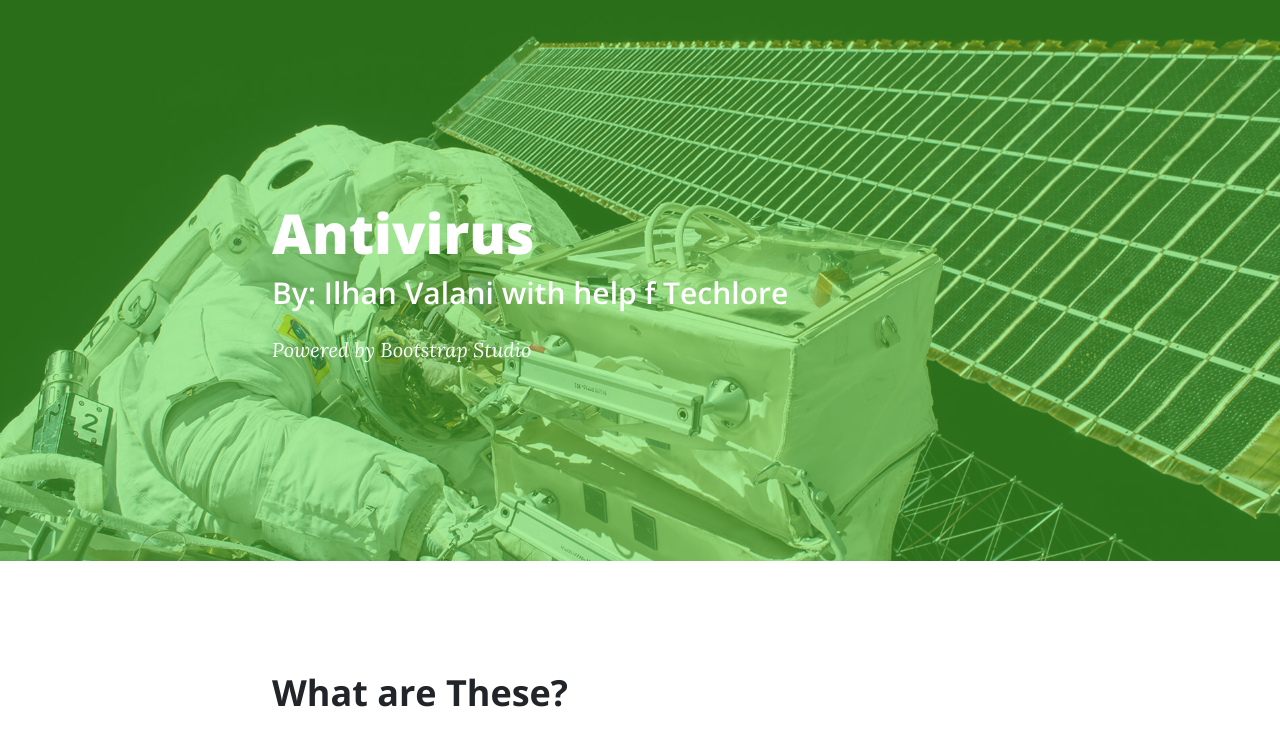
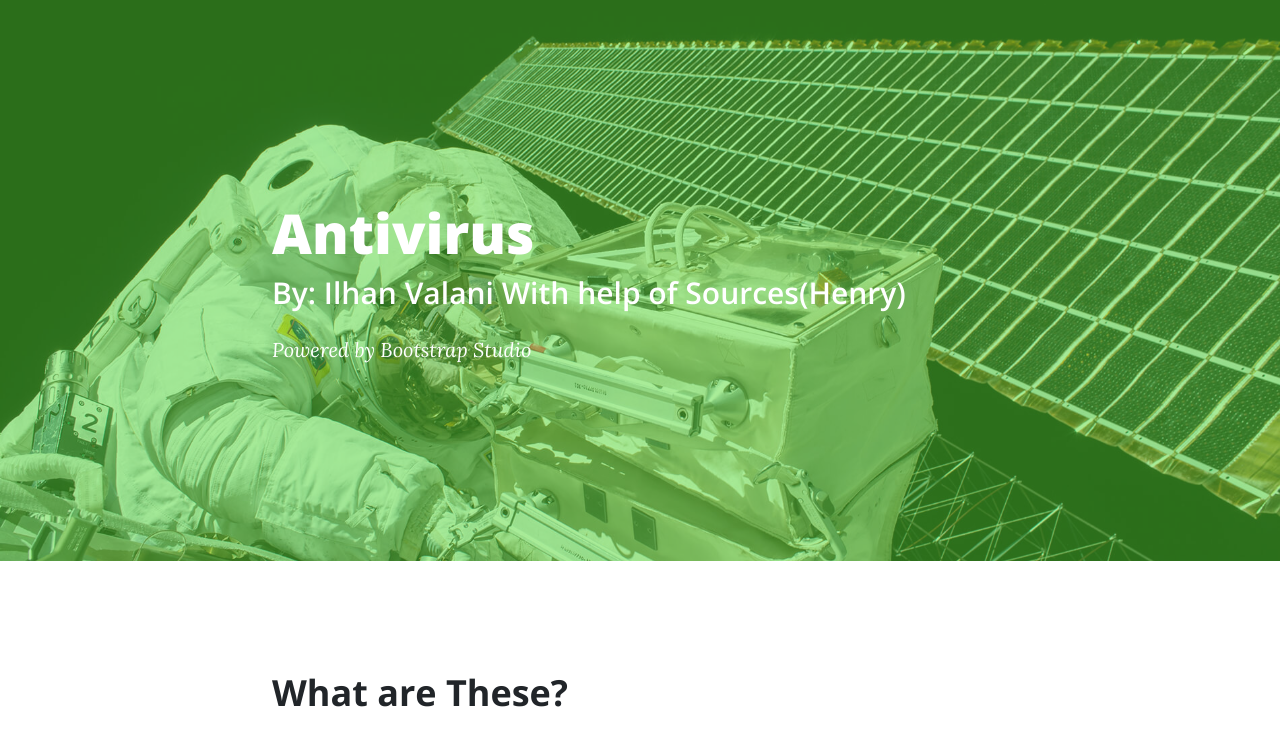
Before and after one commit to Racer098/Antivirus, a plain HTML site: page index.html in a window 1280 px wide. Shown: the top 741 px of the page. Drawn offline with nearby package versions, Linux system fonts and the light colour scheme.

Commit message:
Update index.html

```diff
--- a/index.html
+++ b/index.html
@@ -4,7 +4,7 @@
 <head>
     <meta charset="utf-8">
     <meta name="viewport" content="width=device-width, initial-scale=1.0, shrink-to-fit=no">
-    <title>Blog Post - Brand</title>
+    <title>Virus</title>
     <link rel="stylesheet" href="assets/bootstrap/css/bootstrap.min.css">
     <link rel="stylesheet" href="https://fonts.googleapis.com/css?family=Open+Sans:300italic,400italic,600italic,700italic,800italic,400,300,600,700,800">
     <link rel="stylesheet" href="https://fonts.googleapis.com/css?family=Lora:400,700,400italic,700italic">
@@ -19,7 +19,7 @@
                 <div class="col-md-10 col-lg-8 mx-auto position-relative">
                     <div class="post-heading">
                         <h1><strong>Antivirus</strong><br></h1>
-                        <h2 class="subheading">By: Ilhan Valani with help f Techlore</h2><span class="meta">Powered by&nbsp;<a href="#">Bootstrap</a>&nbsp;Studio</span>
+                        <h2 class="subheading">By: Ilhan Valani With help of Sources(Henry)</h2><span class="meta">Powered by&nbsp;<a href="#">Bootstrap</a>&nbsp;Studio</span>
                     </div>
                 </div>
             </div>
```
